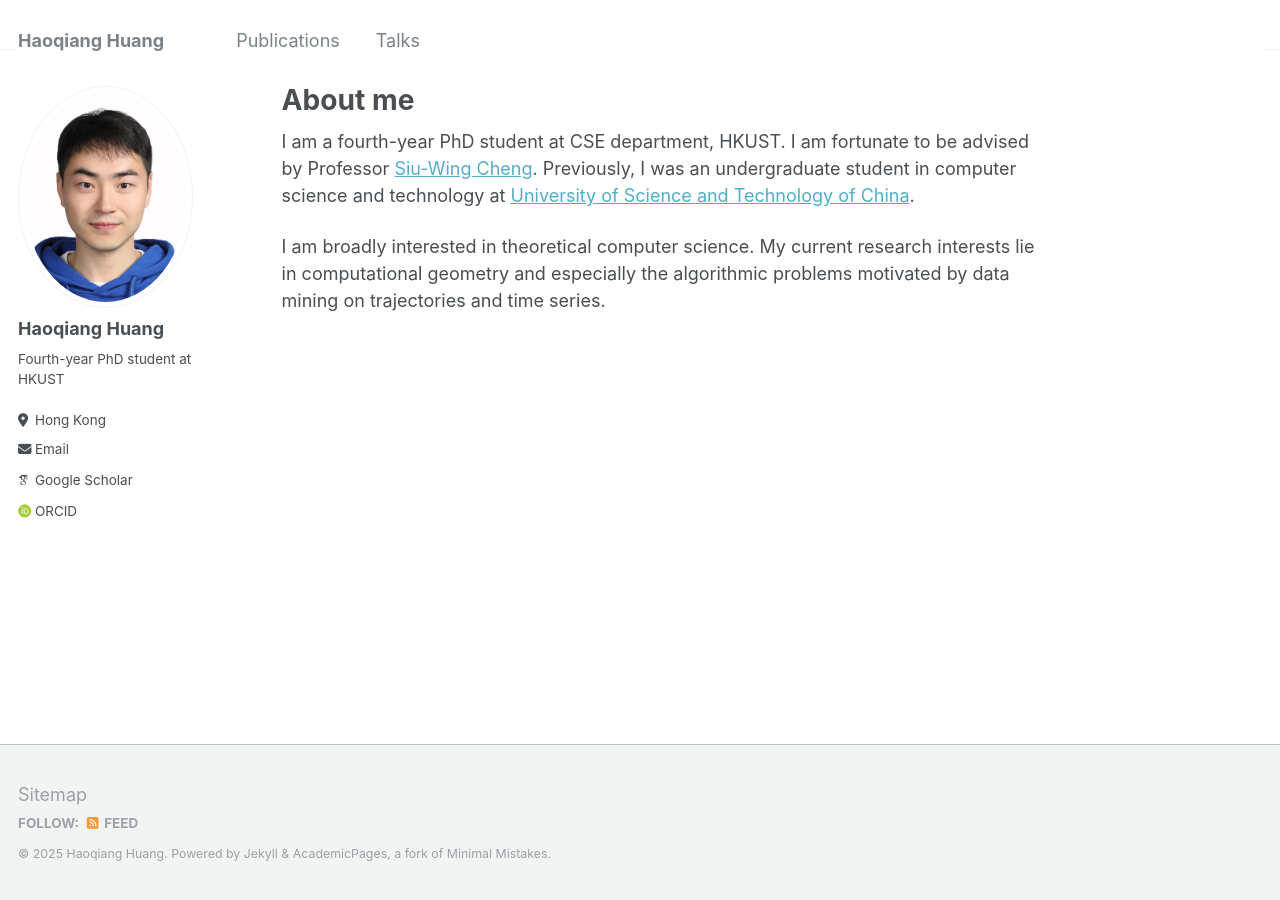
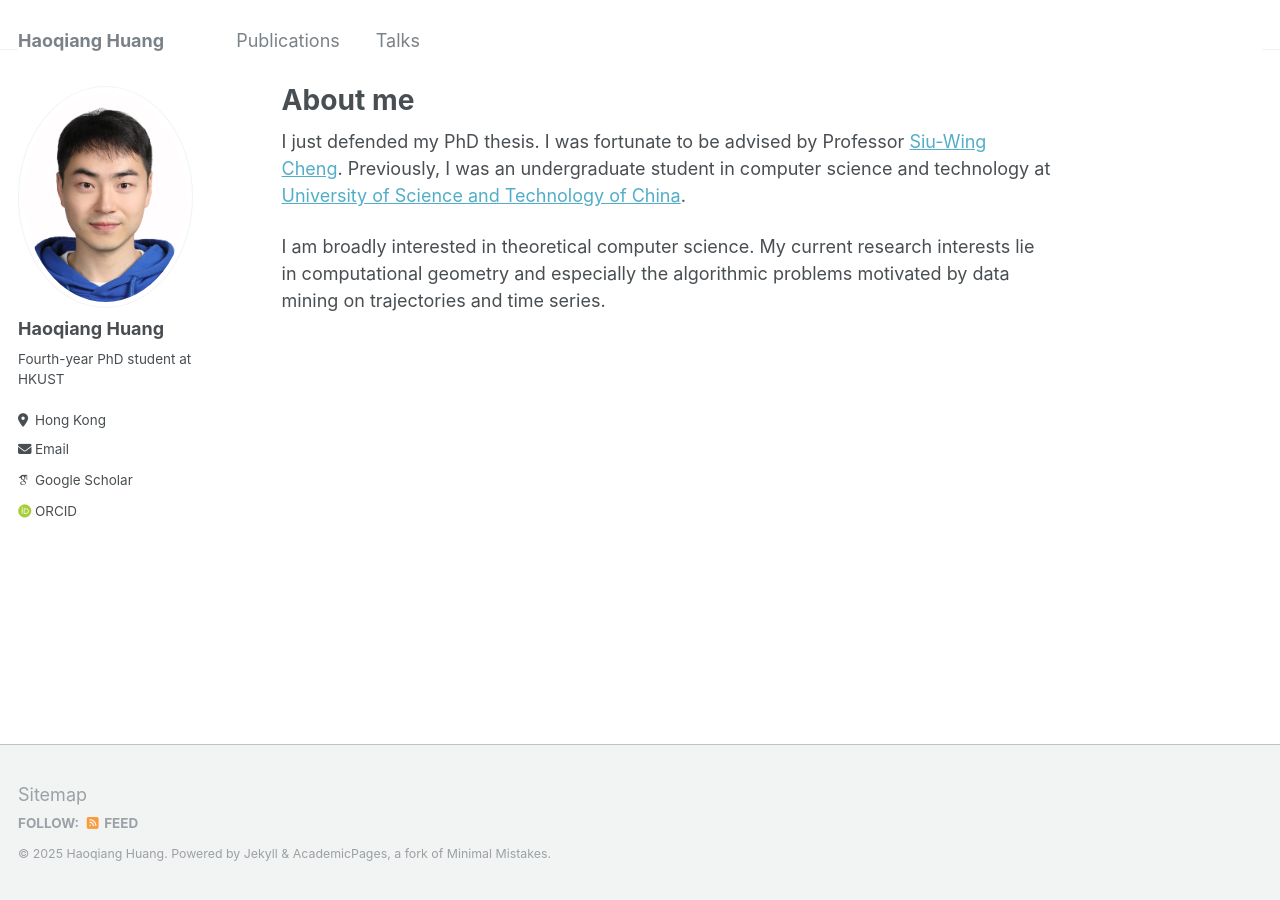
Before and after one commit to HaoqiangHuang/HaoqiangHuang.github.io, a Jekyll site: the page built from _pages/about.md, in a window 1280 px wide. Built offline with Jekyll 4.4.1, drawn with Linux system fonts in a browser that asks for light colours; some web fonts are replaced.

Commit message:
Update about.md

```diff
--- a/_pages/about.md
+++ b/_pages/about.md
@@ -7,6 +7,6 @@ redirect_from:
   - /about.html
 ---
 
-I am a fourth-year PhD student at CSE department, HKUST. I am fortunate to be advised by Professor [Siu-Wing Cheng](https://www.cse.ust.hk/~scheng/).  Previously, I was an undergraduate student in computer science and technology at [University of Science and Technology of China](https://en.ustc.edu.cn/).
+I just defended my PhD thesis. I was fortunate to be advised by Professor [Siu-Wing Cheng](https://www.cse.ust.hk/~scheng/).  Previously, I was an undergraduate student in computer science and technology at [University of Science and Technology of China](https://en.ustc.edu.cn/).
 
 I am broadly interested in theoretical computer science. My current research interests lie in computational geometry and especially the algorithmic problems motivated by data mining on trajectories and time series.
```
